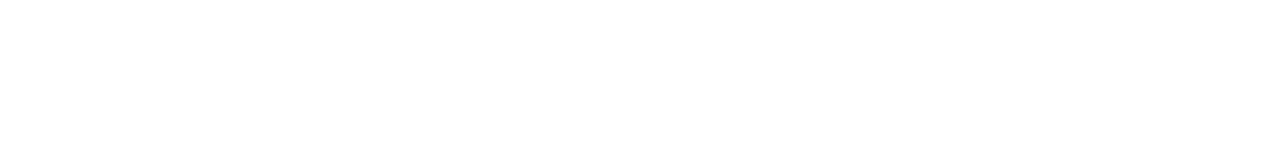
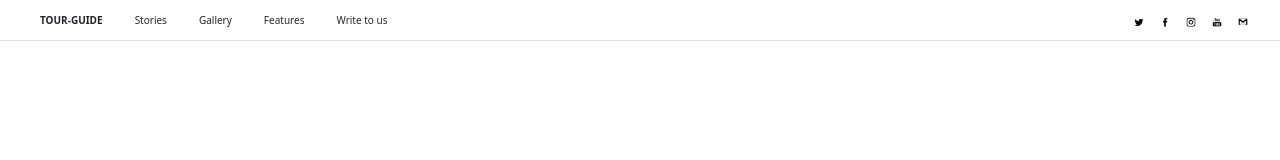
Before and after one commit to andersonTS/examination, a plain HTML site: page index.html in a window 1280 px wide. Drawn offline with Linux system fonts and the light colour scheme.

Commit message:
Added header

```diff
--- a/index.html
+++ b/index.html
@@ -6,8 +6,25 @@
     <meta name="viewport" content="width=device-width, initial-scale=1.0">
     <title>Document</title>
     <link rel="stylesheet" href="./bootstrap.css">
+    <link rel="stylesheet" href="./style.css">
 </head>
 <body>
+    <header class="d-flex flex-wrap justify-content-between px-4 border-bottom align-items-center">
+        <ul class="nav nav-pills">
+            <li class="nav-item"><a href="#" class="nav-link text-decoration-none text-dark menu-nav"><b>TOUR-GUIDE</b></a></li>
+            <li class="nav-item"><a href="#" class="nav-link text-decoration-none text-dark menu-nav">Stories</a></li>
+            <li class="nav-item"><a href="#" class="nav-link text-decoration-none text-dark menu-nav">Gallery</a></li>
+            <li class="nav-item"><a href="#" class="nav-link text-decoration-none text-dark menu-nav">Features</a></li>
+            <li class="nav-item"><a href="#" class="nav-link text-decoration-none text-dark menu-nav">Write to us</a></li>
+        </ul>
 
+        <ul class="nav nav-pills">
+            <li class="nav-item"><a href="#" class="nav-link px-2"><img src="./img/twitter-128.png" alt="" width="10" height="10"></a></li>
+            <li class="nav-item"><a href="#" class="nav-link px-2"><img src="./img/facebook-128.png" alt="" width="10" height="10"></a></li>
+            <li class="nav-item"><a href="#" class="nav-link px-2"><img src="./img/instagram-2-128.png" alt="" width="10" height="10"></a></li>
+            <li class="nav-item"><a href="#" class="nav-link px-2"><img src="./img/youtube-128.png" alt="" width="10" height="10"></a></li>
+            <li class="nav-item"><a href="#" class="nav-link px-2"><img src="./img/gmail-128.png" alt="" width="10" height="10"></a></li>
+        </ul>
+    </header>
 </body>
 </html>
--- /dev/null
+++ b/style.css
@@ -0,0 +1,3 @@
+.menu-nav{
+    font-size: 10px;
+}
```
